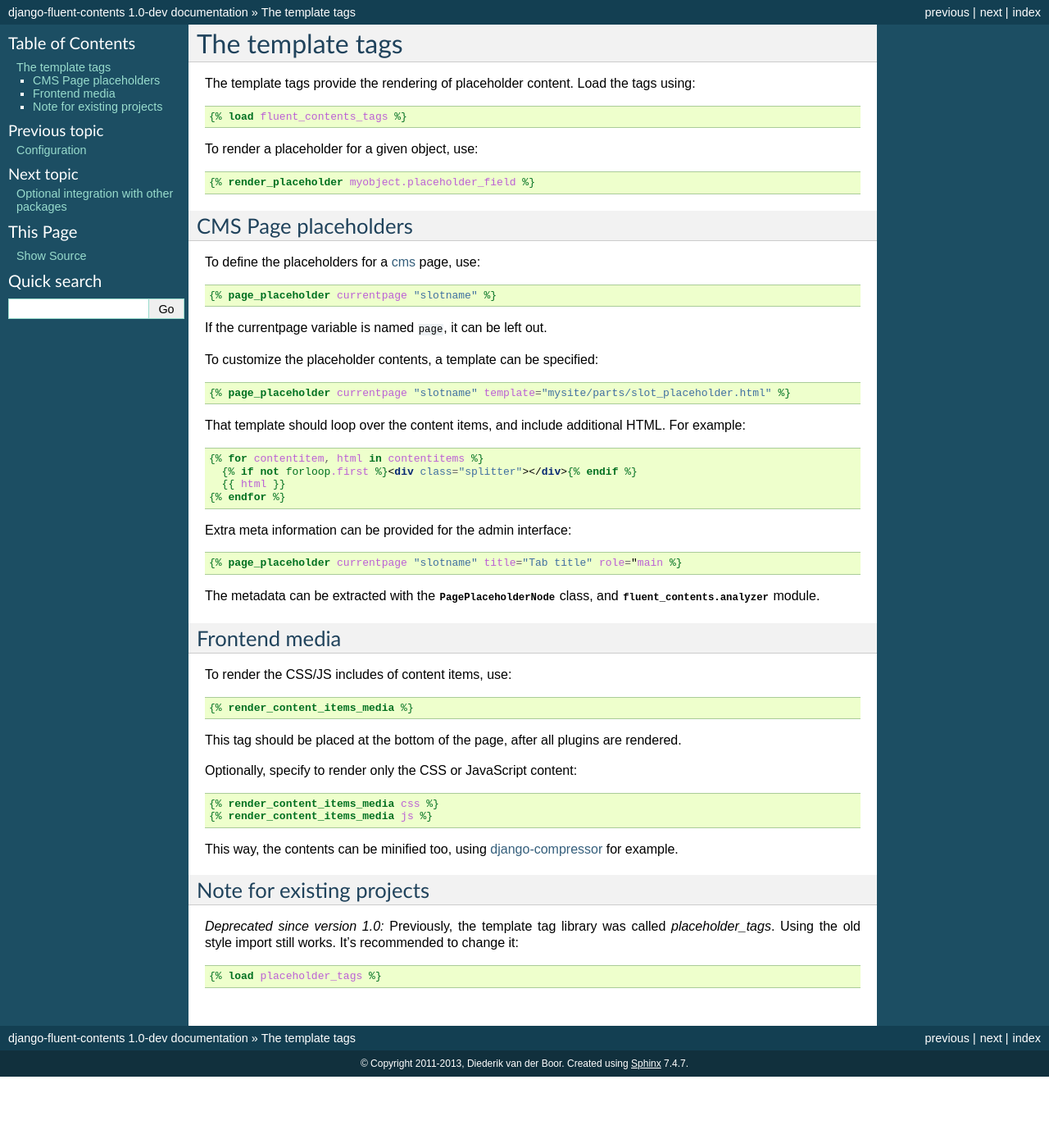
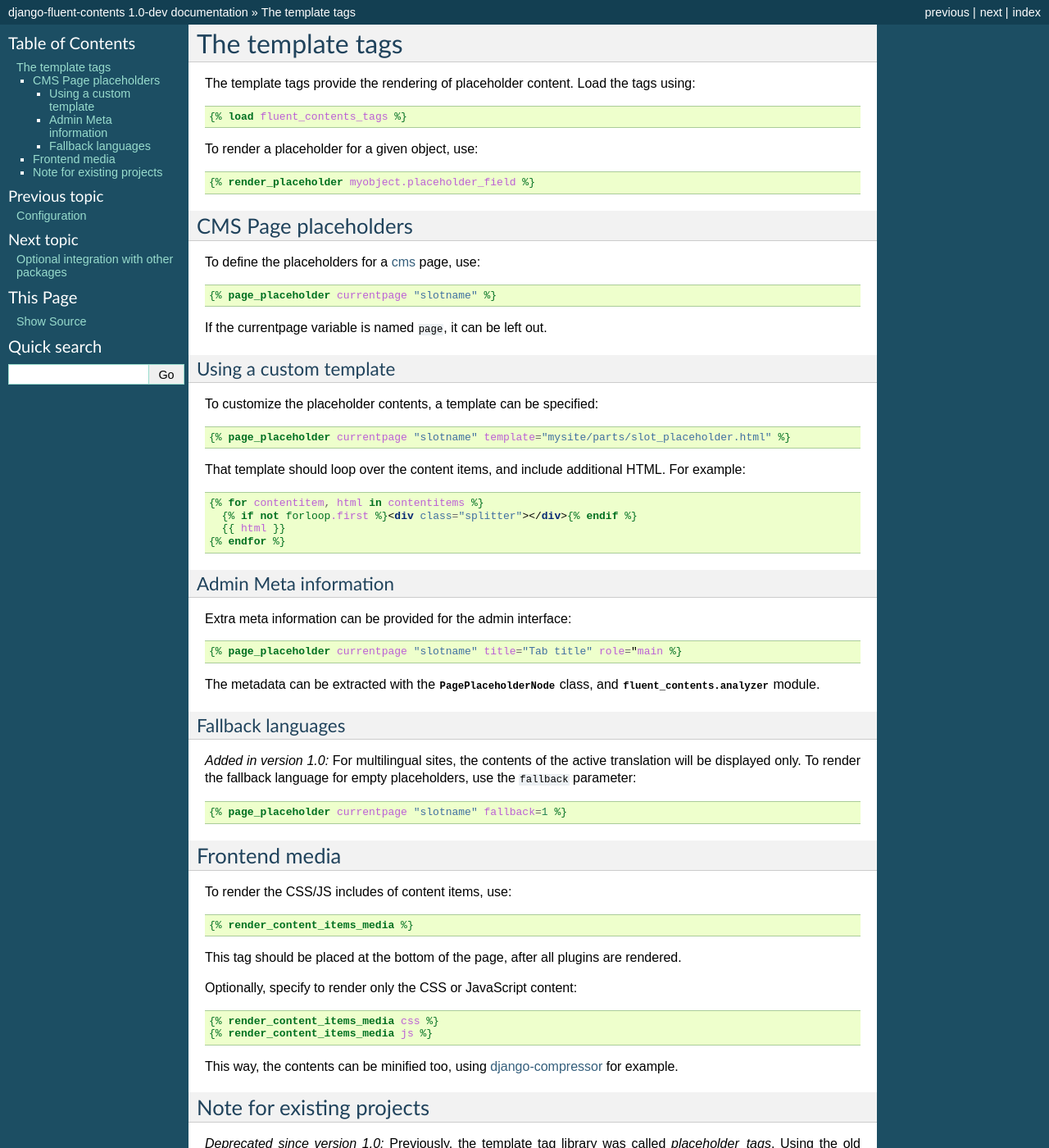
Before and after one commit to django-fluent/django-fluent-contents, a Sphinx documentation site: the page built from docs/templatetags.rst, in a window 1280 px wide and 1400 px high. Shown: the whole window at 82% size. Built offline with Sphinx 7.4.7, drawn with Linux system fonts in a browser that asks for light colours; pages that are not in the unit, such as notebooks, are missing from menus.

Commit message:
docs: mention fallback parameter for `render_template`

```diff
--- a/docs/templatetags.rst
+++ b/docs/templatetags.rst
@@ -27,6 +27,9 @@ To define the placeholders for a :doc:`cms <cms>` page, use:
 
 If the currentpage variable is named ``page``, it can be left out.
 
+Using a custom template
+~~~~~~~~~~~~~~~~~~~~~~~
+
 To customize the placeholder contents, a template can be specified:
 
 .. code-block:: html+django
@@ -43,6 +46,9 @@ For example:
       {{ html }}
     {% endfor %}
 
+Admin Meta information
+~~~~~~~~~~~~~~~~~~~~~~
+
 Extra meta information can be provided for the admin interface:
 
 .. code-block:: html+django
@@ -51,6 +57,19 @@ Extra meta information can be provided for the admin interface:
 
 The metadata can be extracted with the :class:`~fluent_contents.templatetags.fluent_contents_tags.PagePlaceholderNode` class,
 and :mod:`fluent_contents.analyzer` module.
+
+Fallback languages
+~~~~~~~~~~~~~~~~~~
+
+.. versionadded:: 1.0
+   For multilingual sites, the contents of the active translation will be displayed only.
+   To render the fallback language for empty placeholders, use the ``fallback`` parameter:
+
+   .. code-block:: html+django
+
+       {% page_placeholder currentpage "slotname" fallback=1 %}
+
+
 
 
 Frontend media
```
